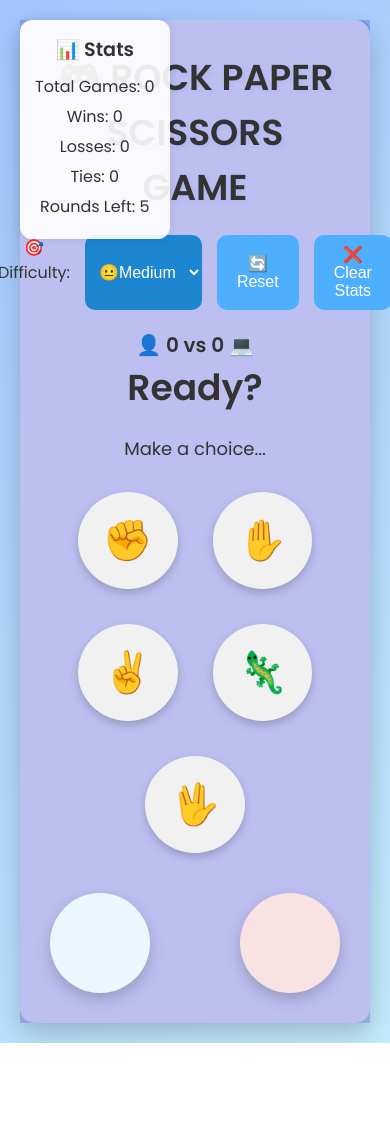
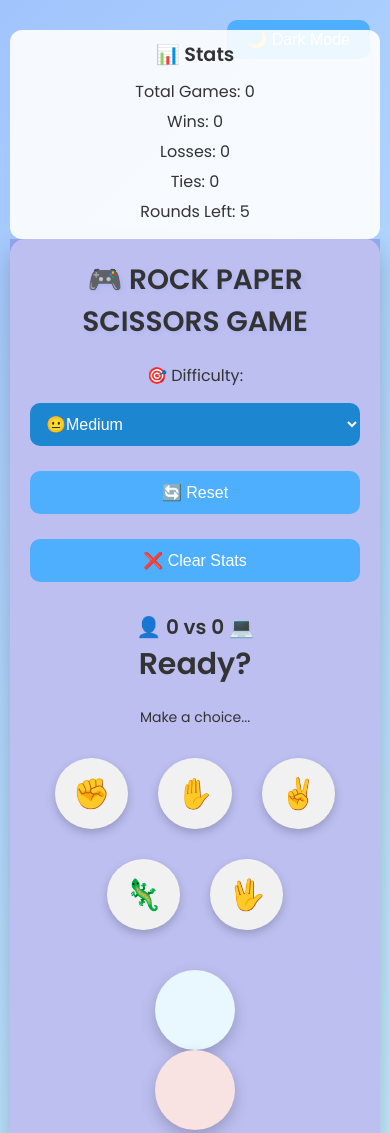
Before and after one commit to Rishika3083/rps-todo-app, a website: page index.html in a window 390 px wide. Shown: the top 1133 px of the page. Before the commit the page ends 1043 px from the top, so only its background shows below. Drawn offline with nearby package versions, Linux system fonts and the light colour scheme.

Commit message:
Updated style.css and added package.json

```diff
--- a/style.css
+++ b/style.css
@@ -41,7 +41,6 @@ body.dark-mode #game-container {
   background:#121011;
 }
 
-
 h1 {
   font-size: 36px;
   margin-bottom: 20px;
@@ -54,6 +53,7 @@ h1 {
   display: flex;
   gap: 15px;
   justify-content: center;
+  flex-wrap: wrap;
 }
 
 .controls button {
@@ -71,7 +71,6 @@ h1 {
   background-color: #1c86d1;
 }
 
-/* 🎯 Difficulty dropdown style */
 .controls select {
   padding: 10px;
   font-size: 16px;
@@ -205,7 +204,7 @@ h1 {
 .dark-mode-toggle:hover {
   background-color: #1c86d1;
 }
-/* 📊 Stats Panel */
+
 #stats-panel {
   position: absolute;
   top: 20px;
@@ -227,3 +226,84 @@ h1 {
   margin: 5px 0;
   font-size: 1em;
 }
+
+/* Mobile responsiveness */
+@media (max-width: 768px) {
+  body {
+    padding: 10px;
+  }
+
+  #game-container {
+    padding: 20px;
+  }
+
+  .controls {
+    flex-direction: column;
+  }
+
+  .controls select,
+  .controls button {
+    width: 100%;
+    margin-bottom: 10px;
+  }
+
+  .rps-buttons {
+    gap: 10px;
+  }
+
+  .gesture-button {
+    font-size: 32px;
+    padding: 20px;
+  }
+
+  .gesture-display {
+    flex-direction: column;
+    align-items: center;
+  }
+
+  .gesture-player, .gesture-computer {
+    font-size: 70px;
+    width: 80px;
+    height: 80px;
+  }
+
+  .gesture-info {
+    font-size: 16px;
+  }
+
+  #stats-panel {
+    position: static;
+    margin-top: 20px;
+    width: 100%;
+    padding: 10px;
+    box-shadow: none;
+  }
+}
+
+@media (max-width: 480px) {
+  h1 {
+    font-size: 28px;
+  }
+
+  .controls button,
+  .controls select {
+    padding: 12px;
+  }
+
+  .gesture-button {
+    font-size: 30px;
+    padding: 18px;
+  }
+
+  .countdown {
+    font-size: 30px;
+  }
+
+  .result {
+    font-size: 18px;
+  }
+
+  .gesture-info {
+    font-size: 14px;
+  }
+}
```
Also changed, not shown: package.json (added, +11 -0 lines).
